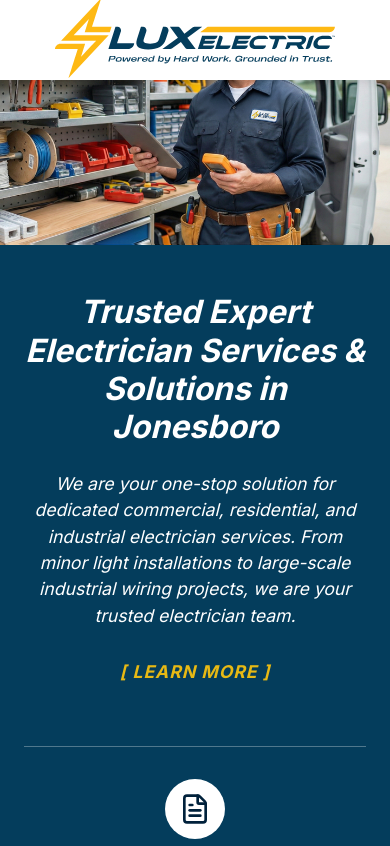
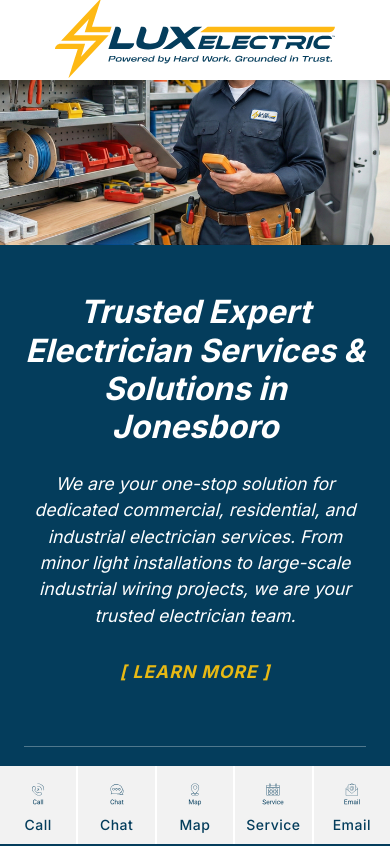
Before and after one commit to Abdulah-eng/electricalservices, a Next.js app: page / in a window 390 px wide. Shown: the top 846 px of the page. Built offline with nearby package versions, Linux system fonts and the light colour scheme.

Commit message:
Add responsive app-like BottomNav

```diff
--- a/app/page.js
+++ b/app/page.js
@@ -2,6 +2,7 @@
 
 import React, { useState, useEffect } from 'react';
 import Header from '../components/Header';
+import BottomNav from '../components/BottomNav';
 import styles from './page.module.css';
 import Image from 'next/image';
 import { FileText, Siren, Facebook, Instagram, Youtube, Linkedin, Info } from 'lucide-react';
@@ -133,6 +134,8 @@ export default function Home() {
 
                 <p className={styles.copyright}>&copy; 2026 Lux Electric, LLC. All rights reserved.<br />Design by Graphic Vision Creative Group.</p>
             </footer>
+
+            <BottomNav />
         </main>
     );
 }
--- a/app/page.module.css
+++ b/app/page.module.css
@@ -4,6 +4,7 @@
     min-height: 100vh;
     display: flex;
     flex-direction: column;
+    padding-bottom: 80px;
 }
 
 .heroImageContainer {
--- a/components/BottomNav.module.css
+++ b/components/BottomNav.module.css
@@ -3,23 +3,25 @@
     bottom: 0;
     left: 0;
     right: 0;
-    height: var(--bottom-nav-height);
-    background-color: var(--nav-bg);
-    backdrop-filter: blur(15px);
-    border-top: 1px solid rgba(255, 255, 255, 0.1);
+    height: 80px;
+    /* slightly taller for better mobile touch target */
+    background-color: var(--primary-bg);
+    /* dark blue top border effect */
     display: flex;
     justify-content: center;
-    align-items: center;
+    align-items: stretch;
     z-index: 9999;
     padding-bottom: env(safe-area-inset-bottom);
+    border-top: 2px solid var(--primary-bg);
 }
 
 .navContainer {
     display: flex;
-    justify-content: space-around;
-    align-items: center;
+    justify-content: space-between;
+    align-items: stretch;
     width: 100%;
-    max-width: 500px;
+    background-color: #f2f2f2;
+    /* Off-white background */
 }
 
 .navItem {
@@ -27,35 +29,42 @@
     flex-direction: column;
     align-items: center;
     justify-content: center;
-    gap: 4px;
+    gap: 6px;
     flex: 1;
-    transition: transform 0.2s;
+    transition: background-color 0.2s;
     cursor: pointer;
     text-decoration: none;
+    border-right: 2px solid #ffffff;
+    /* White separators */
+    padding: 0.5rem 0;
+}
+
+.navItem:last-child {
+    border-right: none;
 }
 
 .navItem:active {
-    transform: scale(0.9);
+    background-color: #e0e0e0;
 }
 
 .iconWrapper {
-    width: 40px;
-    height: 40px;
+    width: 32px;
+    height: 32px;
     display: flex;
     align-items: center;
     justify-content: center;
 }
 
 .icon {
-    filter: brightness(0) invert(1);
     width: 100%;
     height: auto;
+    /* Removed filter. The original SVG is already #043D5C (dark blue) */
 }
 
 .label {
-    font-size: 10px;
+    font-size: 14px;
     font-weight: 500;
-    color: var(--tertiary-accent);
-    text-transform: uppercase;
+    color: var(--primary-bg);
+    /* Dark blue text */
     letter-spacing: 0.5px;
 }
```
